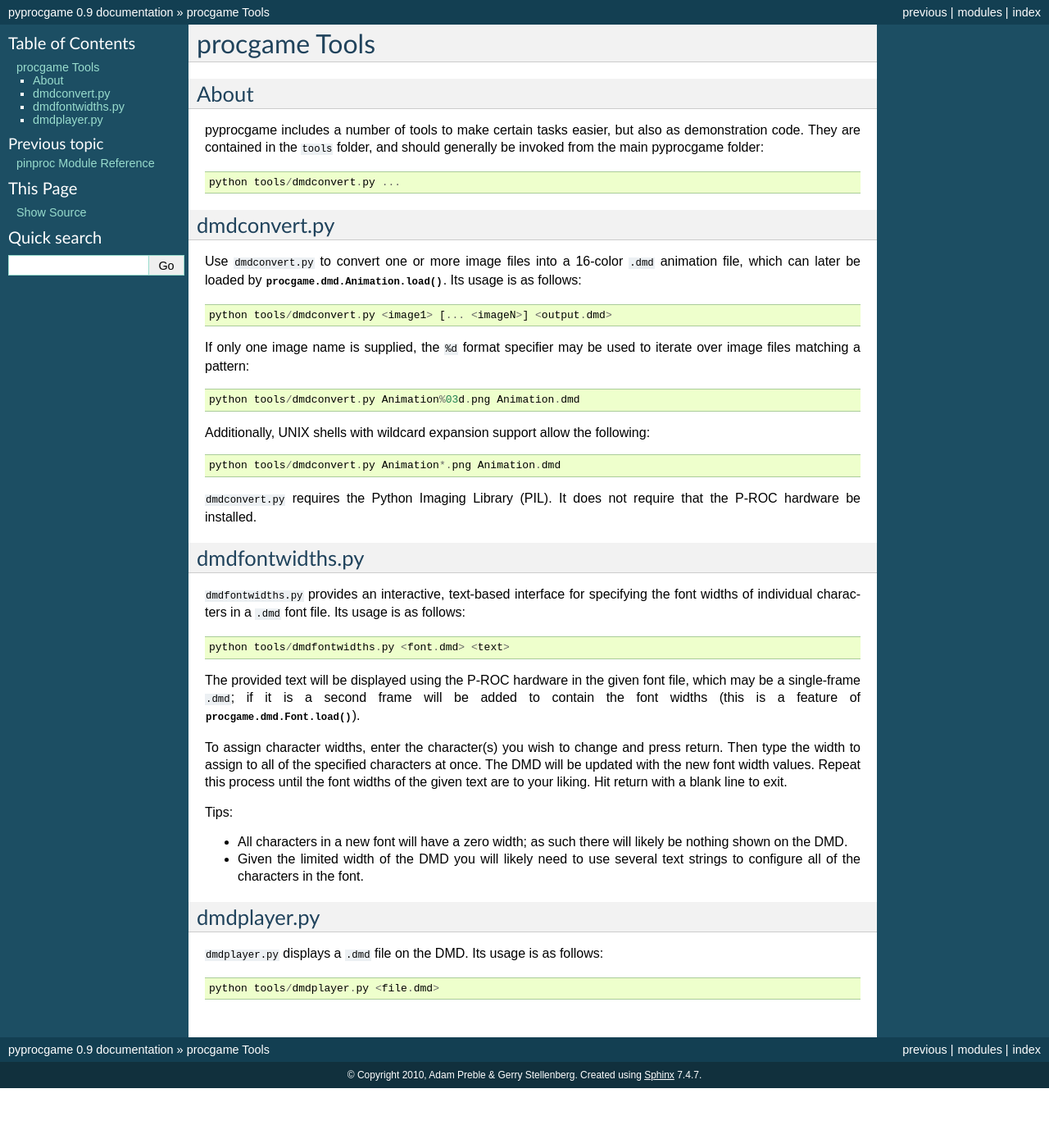
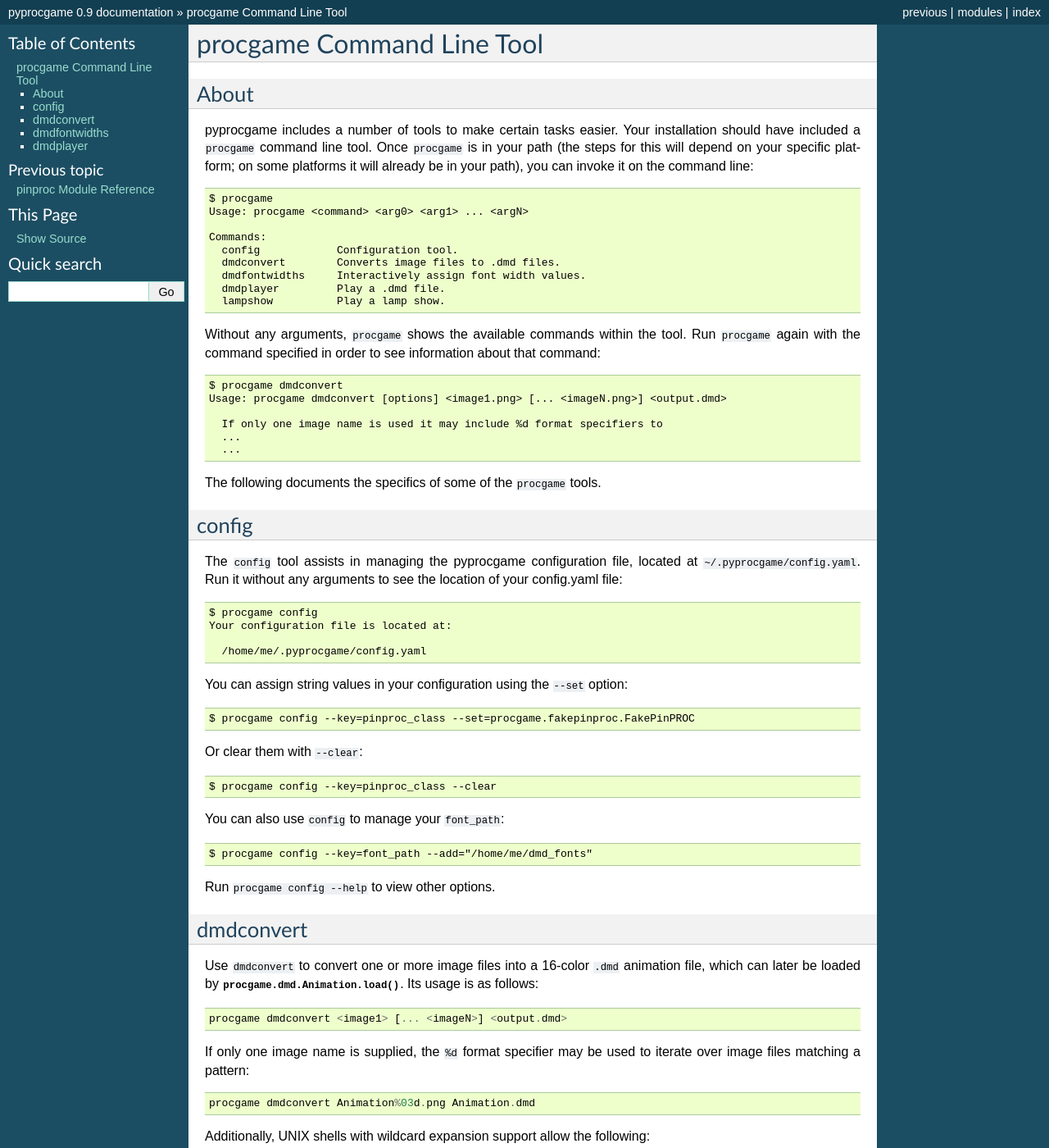
Before and after one commit to preble/pyprocgame, a Sphinx documentation site: the page built from docs/sphinx/tools.rst, in a window 1280 px wide and 1400 px high. Shown: the whole window at 82% size. Built offline with Sphinx 7.4.7, drawn with Linux system fonts in a browser that asks for light colours; pages that are not in the unit, such as notebooks, are missing from menus; some of the changed text lies outside the part shown.

Commit message:
Reworked tools docs to describe new "procgame" command line tool.

```diff
--- a/docs/sphinx/tools.rst
+++ b/docs/sphinx/tools.rst
@@ -1,37 +1,82 @@
-procgame Tools
-==============
+procgame Command Line Tool
+==========================
 
 About
 -----
 
-pyprocgame includes a number of tools to make certain tasks easier, but also as demonstration code.  They are contained in the ``tools`` folder, and should generally be invoked from the main pyprocgame folder::
+pyprocgame includes a number of tools to make certain tasks easier.  Your installation should have included a ``procgame`` command line tool.  Once ``procgame`` is in your path (the steps for this will depend on your specific platform; on some platforms it will already be in your path), you can invoke it on the command line::
 
-  python tools/dmdconvert.py ...
+	$ procgame
+	Usage: procgame <command> <arg0> <arg1> ... <argN>
+
+	Commands:
+	  config            Configuration tool.
+	  dmdconvert        Converts image files to .dmd files.
+	  dmdfontwidths     Interactively assign font width values.
+	  dmdplayer         Play a .dmd file.
+	  lampshow          Play a lamp show.
+
+Without any arguments, ``procgame`` shows the available commands within the tool.  Run ``procgame`` again with the command specified in order to see information about that command::
+
+	$ procgame dmdconvert
+	Usage: procgame dmdconvert [options] <image1.png> [... <imageN.png>] <output.dmd>
+
+	  If only one image name is used it may include %d format specifiers to
+	  ...
+	  ...
+
+The following documents the specifics of some of the ``procgame`` tools.
 
 
-dmdconvert.py
--------------
+config
+------
 
-Use :file:`dmdconvert.py` to convert one or more image files into a 16-color ``.dmd`` animation file, which can later be loaded by :meth:`procgame.dmd.Animation.load`.  Its usage is as follows::
+The ``config`` tool assists in managing the pyprocgame configuration file, located at ``~/.pyprocgame/config.yaml``.  Run it without any arguments to see the location of your config.yaml file::
 
-  python tools/dmdconvert.py <image1> [... <imageN>] <output.dmd>
+	$ procgame config
+	Your configuration file is located at:
+
+	  /home/me/.pyprocgame/config.yaml
+
+You can assign string values in your configuration using the ``--set`` option::
+
+	$ procgame config --key=pinproc_class --set=procgame.fakepinproc.FakePinPROC
+
+Or clear them with ``--clear``::
+
+	$ procgame config --key=pinproc_class --clear
+
+You can also use ``config`` to manage your ``font_path``::
+
+	$ procgame config --key=font_path --add="/home/me/dmd_fonts"
+
+Run ``procgame config --help`` to view other options.
+
+
+dmdconvert
+----------
+
+Use ``dmdconvert`` to convert one or more image files into a 16-color ``.dmd`` animation file, which can later be loaded by :meth:`procgame.dmd.Animation.load`.  Its usage is as follows::
+
+  procgame dmdconvert <image1> [... <imageN>] <output.dmd>
 
 If only one image name is supplied, the ``%d`` format specifier may be used to iterate over image files matching a pattern::
 
-  python tools/dmdconvert.py Animation%03d.png Animation.dmd
+  procgame dmdconvert Animation%03d.png Animation.dmd
 
 Additionally, UNIX shells with wildcard expansion support allow the following::
 
-  python tools/dmdconvert.py Animation*.png Animation.dmd
+  procgame dmdconvert Animation*.png Animation.dmd
 
-:file:`dmdconvert.py` requires the Python Imaging Library (PIL).  It does not require that the P-ROC hardware be installed.
+``dmdconvert`` requires the Python Imaging Library (PIL).  It does not require that the P-ROC hardware be installed.
 
-dmdfontwidths.py
-----------------
 
-:file:`dmdfontwidths.py` provides an interactive, text-based interface for specifying the font widths of individual characters in a ``.dmd`` font file.  Its usage is as follows::
+dmdfontwidths
+-------------
 
-  python tools/dmdfontwidths.py <font.dmd> <text>
+``dmdfontwidths`` provides an interactive, text-based interface for specifying the font widths of individual characters in a ``.dmd`` font file.  Its usage is as follows::
+
+  procgame dmdfontwidths <font.dmd> <text>
 
 The provided text will be displayed using the P-ROC hardware in the given font file, which may be a single-frame ``.dmd``; if it is a second frame will be added to contain the font widths (this is a feature of :meth:`procgame.dmd.Font.load`).
 
@@ -43,10 +88,9 @@ Tips:
 * Given the limited width of the DMD you will likely need to use several text strings to configure all of the characters in the font.
 
 
+dmdplayer
+---------
 
-dmdplayer.py
-------------
+``dmdplayer`` displays a ``.dmd`` file on the DMD.  Its usage is as follows::
 
-:file:`dmdplayer.py` displays a ``.dmd`` file on the DMD.  Its usage is as follows::
-
-  python tools/dmdplayer.py <file.dmd>
+  procgame dmdplayer <file.dmd>
```
